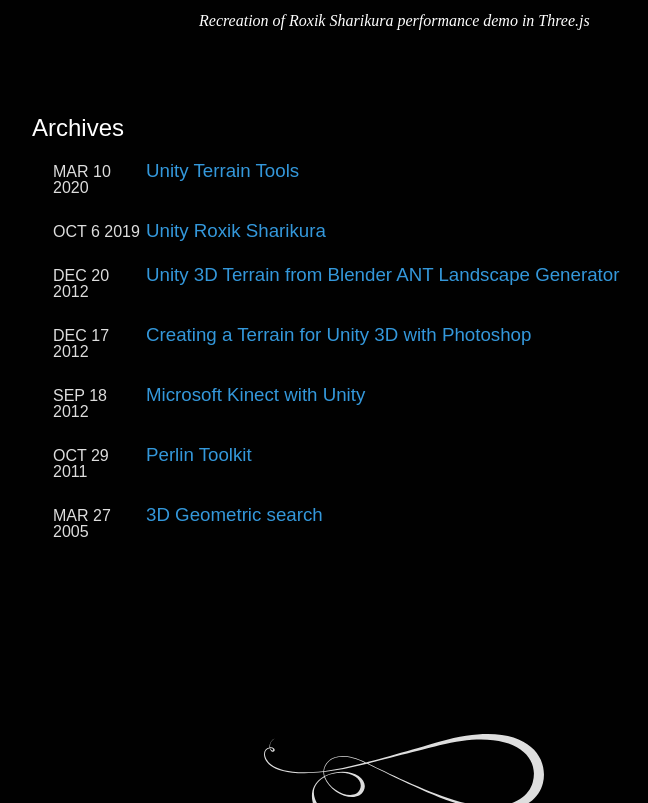
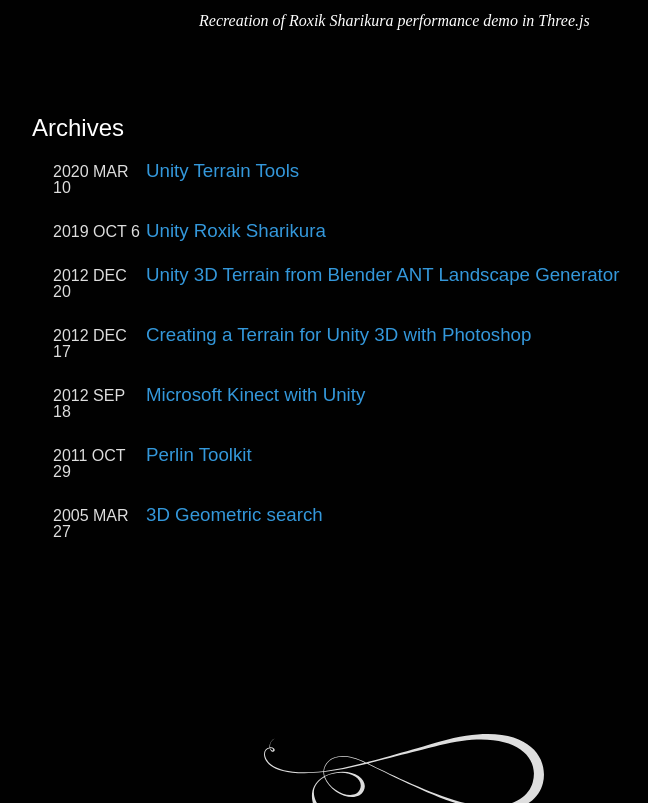
Before and after one commit to jasonsturges/jasonsturges.github.io, a Jekyll site: the page built from index.md, in a window 1280 px wide and 900 px high, scrolled down 2077 px, cut to the strip 97-900 px from the top of the window. Shown: the whole strip, without its empty margins (236-884 px from the left). Built offline with Jekyll 4.4.1, drawn with Linux system fonts in a browser that asks for light colours; some web fonts are replaced.

Commit message:
Page loop update

```diff
--- a/_includes/loop.html
+++ b/_includes/loop.html
@@ -2,9 +2,9 @@
   {% if site.posts.size > 0 %}
   <ul class="posts">
     {% for post in site.posts %}
-    <li class="item ">
+    <li class="item">
       <div class="info">
-        <time class="published" datetime="{{ post.date | date: "%Y/%m/%d" }}">{{ post.date | date: "%b %-d %Y" }}</time>
+        <time class="published" datetime="{{ post.date | date: "%Y/%m/%d" }}">{{ post.date | date: "%Y %b %-d" }}</time>
         <h3 class="title">
           <a href="{{ post.url | relative_url }}">{{ post.title | escape }}</a>
         </h3>
```
